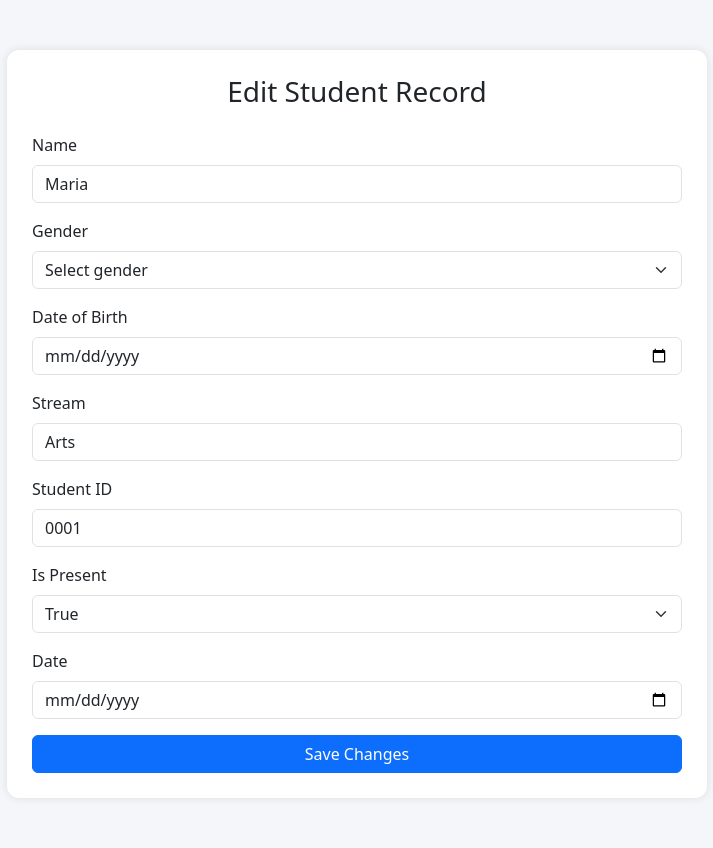
After one commit to GloriaB-256/django_assignment1, a Django app: page /edit/1 in a window 1280 px wide. The commit adds this page. Shown: the whole page, without its empty margins (283-996 px from the left). Run offline with Django 5.2, Linux system fonts and the light colour scheme; data comes from the database, SQL or seed files in the repository; both versions use the stored data as it was after the commit.

Commit message:
Updated django project assignment

```diff
--- /dev/null
+++ b/student_attendance/student_app/templates/edit.html
@@ -0,0 +1,109 @@
+<!DOCTYPE html>
+<html lang="en">
+<head>
+<meta charset="UTF-8">
+<title>Edit Student</title>
+
+<!-- Bootstrap CSS -->
+<link href="https://cdn.jsdelivr.net/npm/bootstrap@5.3.0/dist/css/bootstrap.min.css" rel="stylesheet">
+
+<style>
+body{
+    background:#f4f6f9;
+}
+
+/* Form card */
+.form-card{
+    max-width:700px;
+    margin:50px auto;
+    padding:25px;
+    border-radius:12px;
+    background:#fff;
+    box-shadow:0 0 10px rgba(0,0,0,0.1);
+}
+</style>
+
+</head>
+
+<body>
+
+<!-- CONTENT -->
+<div class="container">
+
+    <div class="form-card">
+
+        <h3 class="mb-4 text-center">Edit Student Record</h3>
+
+        <form method="POST" action="/edit/{{ student.id }}">
+            {% csrf_token %}
+
+            <!-- Name -->
+            <div class="mb-3">
+                <label class="form-label">Name</label>
+                <input type="text" name="name" class="form-control"
+                       placeholder="Enter student name"
+                       value="{{ student.name}}" required>
+            </div>
+
+            <!-- Gender -->
+            <div class="mb-3">
+                <label class="form-label">Gender</label>
+                <select name="gender" class="form-select" required>
+                    <option value="{{ student.gender }}" selected>Select gender</option>
+                    <option value="{{ student.male }}" >Male</option>
+                    <option value="{{ student.female}}">Female</option>
+                </select>
+            </div>
+
+            <!-- DOB -->
+            <div class="mb-3">
+                <label class="form-label">Date of Birth</label>
+                <input type="date" name="dob" class="form-control"
+                       value="{{ student.dob }}" required>
+            </div>
+
+            <!-- Stream -->
+            <div class="mb-3">
+                <label class="form-label">Stream</label>
+                <input type="text" name="stream" class="form-control"
+                       placeholder="Enter stream (e.g. Science, Arts)"
+                       value="{{ student.stream }}" required>
+            </div>
+
+            <!-- Student ID -->
+            <div class="mb-3">
+                <label class="form-label">Student ID</label>
+                <input type="text" name="student_id" class="form-control"
+                       placeholder="Enter student ID"
+                       value="{{ student.student_id}}" required>
+            </div>
+
+            <!-- Is Present -->
+            <div class="mb-3">
+                <label class="form-label">Is Present</label>
+                <select name="is_present" value="{{ student.is_present}}" class="form-select" selected required>
+                    <option value="{{ student.true}}">True</option>
+                    <option value="{{ student.false }}">False</option>
+                </select>
+            </div>
+
+            <!-- Date -->
+            <div class="mb-3">
+                <label class="form-label">Date</label>
+                <input type="date" name="date" class="form-control"
+                       value="{{ student.date }}" required>
+            </div>
+
+            <!-- Submit -->
+            <button type="submit" class="btn btn-primary w-100">
+                Save Changes
+            </button>
+
+        </form>
+
+    </div>
+
+</div>
+
+</body>
+</html>
--- a/student_attendance/student_app/views.py
+++ b/student_attendance/student_app/views.py
@@ -8,8 +8,6 @@ def homepage(request):
     context = {
         "students": all_students
     }
-
-
 
     return render(request, "index.html", context)
 
@@ -36,10 +34,63 @@ def addpage(request):
             stream = s_stream,
             student_id = s_student_id,
             is_present = s_is_present,
-            date = s_date
+            date = s_date,
         )
 
         new_student.save()
         return redirect("/")
 
     return render(request, 'add.html')
+
+def viewpage(request, student_id):
+    selected_student = Student.objects.get(pk=student_id)
+    context = {
+        "student": selected_student
+    }
+    return render(request, "view.html", context)
+
+def deletepage(request, student_id):
+    selected_student = Student.objects.get(pk=student_id)
+
+    if request.method == "POST":
+
+        selected_student.delete()
+
+        return redirect("/")
+
+    context = {
+        "student": selected_student
+    }
+    return render(request, "delete.html", context)
+
+def editpage(request, student_id):
+    selected_student = Student.objects.get(id=student_id)
+    if request.method == "POST":
+        body = request.POST
+        s_name = body.get("name")
+        s_gender = body.get("gender")
+        s_dob = body.get("dob")
+        s_stream = body.get("stream")
+        s_student_id = body.get("student_id")
+        s_is_present = body.get("is_present")
+        # converted from string to boolean
+        if s_is_present == "True":
+            s_is_present = True
+        else:
+            s_is_present = False
+        s_date = body.get("date")
+        selected_student.name = s_name
+        selected_student.gender = s_gender
+        selected_student.dob = s_dob
+        selected_student.stream = s_stream
+        selected_student.student_id = s_student_id
+        selected_student.is_present = s_is_present
+        selected_student.date = s_date
+        selected_student.save()
+        return redirect("/")
+
+
+    context = {
+        "student": selected_student
+    }
+    return render (request, "edit.html", context)
--- a/student_attendance/student_attendance/urls.py
+++ b/student_attendance/student_attendance/urls.py
@@ -16,11 +16,15 @@ Including another URLconf
 """
 from django.contrib import admin
 from django.urls import path
-from student_app.views import homepage, addpage
+from student_app.views import homepage, addpage, viewpage, deletepage, editpage
 
 urlpatterns = [
     path('admin/', admin.site.urls),
     path('', homepage),
     path("add", addpage),
+    path("view/<int:student_id>", viewpage),
+    path("delete/<int:student_id>", deletepage),
+    path("edit/<int:student_id>", editpage)
+
 
 ]
```
Also changed, not shown: student_attendance/student_app/templates/delete.html (added, +66 -0 lines), student_attendance/student_app/templates/index.html (+6 -5 lines), student_attendance/student_app/templates/view.html (added, +71 -0 lines), student_attendance/db.sqlite3.
